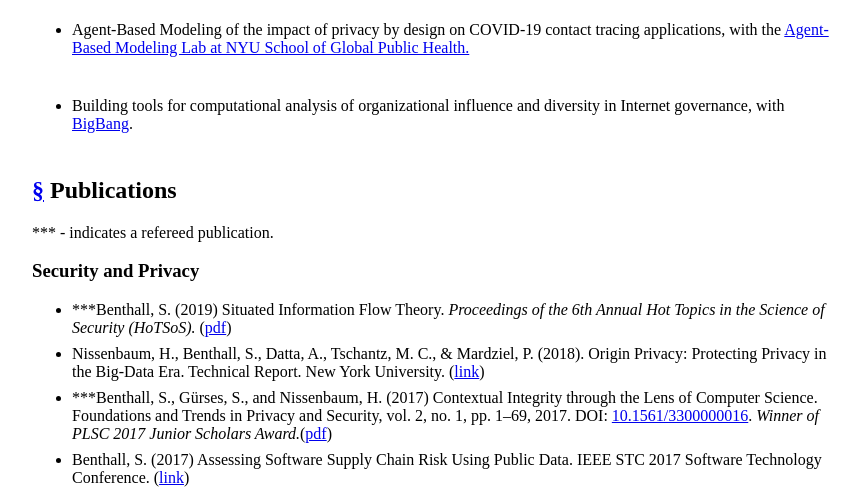
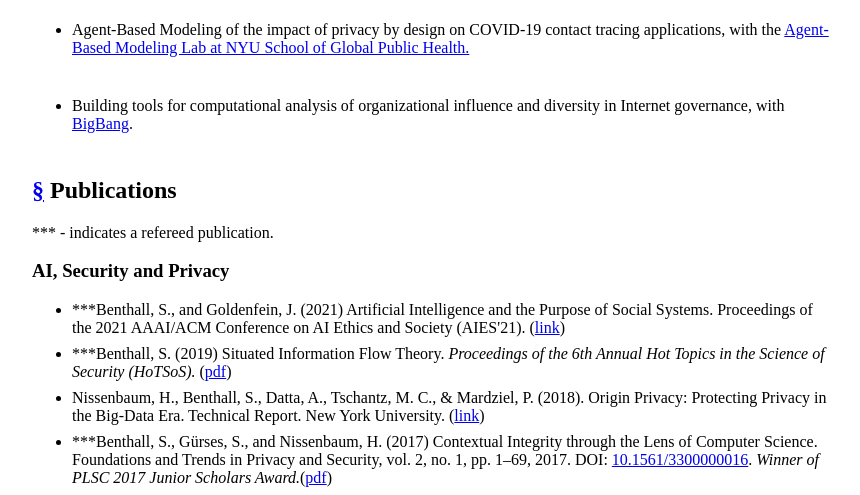
Before and after one commit to sbenthall/personal_website, a Jekyll site: the page built from index.md, in a window 1280 px wide and 1400 px high, scrolled down 367 px. Shown: the top 495 px of the window, without its empty margins (208-1068 px from the left). Built offline with Jekyll 4.4.1, drawn with Linux system fonts in a browser that asks for light colours; some of the changed text lies outside the part shown.

Commit message:
adding google scholar and two papers

```diff
--- a/index.md
+++ b/index.md
@@ -23,8 +23,9 @@
 
 <h2 id="publications"><a href="#publications">&sect;</a> Publications</h2>
 <p>*** - indicates a refereed publication.</p>
-<h3>Security and Privacy</h3>
+<h3>AI, Security and Privacy</h3>
 <ul>
+   <li>***Benthall, S., and Goldenfein, J. (2021) Artificial Intelligence and the Purpose of Social Systems. Proceedings of the 2021 AAAI/ACM Conference on AI Ethics and Society (AIES'21). (<a href="http://sbenthall.net/papers/aipss.pdf">link</a>)</li>
    <li>***Benthall, S. (2019) Situated Information Flow Theory. <i>Proceedings of the 6th Annual Hot Topics in the Science of Security (HoTSoS).</i> (<a href="papers/sift.pdf">pdf</a>)</li>
    <li>Nissenbaum, H., Benthall, S., Datta, A., Tschantz, M. C., & Mardziel, P. (2018). Origin Privacy: Protecting Privacy in the Big-Data Era. Technical Report. New York University. (<a href="http://www.dtic.mil/dtic/tr/fulltext/u2/1057995.pdf">link</a>)</li>
    <li>***Benthall, S., G&#252;rses, S., and Nissenbaum, H. (2017) Contextual Integrity through the Lens of Computer Science. Foundations and Trends in Privacy and Security, vol. 2, no. 1, pp. 1–69, 2017. DOI: <a href="http://www.nowpublishers.com/article/Details/SEC-016">10.1561/3300000016</a>. <em>Winner of PLSC 2017 Junior Scholars Award.</em>(<a href="papers/3300000016-Benthall-Vol2-SEC-0016.pdf">pdf</a>)</li>
@@ -40,6 +41,7 @@
 
 <h3>Computational Social Science</h3>
 <ul>
+  <li>Benthall, S., and Strandburg, K. (2021) Agent-Based Modeling as Legal Theory Tool. Frontiers in Physics. (<a href="https://www.frontiersin.org/articles/10.3389/fphy.2021.666386/full">link</a>)</li>
   <li>Benthall, S. and Seth, M. Software Engineering as Research Method: Aligning Roles in Econ-ARK. In Meghann Agarwal, Chris Calloway, Dillon Niederhut and David Shupe, editors, Proceedings of the 19th Python in Science Conference, pages 156 – 161, 2020. doi:10.25080/Majora-342d178e-015 (<a href="http://conference.scipy.org/proceedings/scipy2020/sebastian_benthall.html">link</a>)</li>
   <li>***Benthall, Sebastian, and Bruce D. Haynes. "Racial categories in machine learning." Proceedings of the Conference on Fairness, Accountability, and Transparency. ACM, 2019. (<a href="https://dl.acm.org/citation.cfm?id=3287575">link</a>) (<a href="https://youtu.be/wWs6RucxvPI?t=1173">video</a>)</li>
   <li>
```
Also changed, not shown: other parts of index.md (+1 -1 lines).
